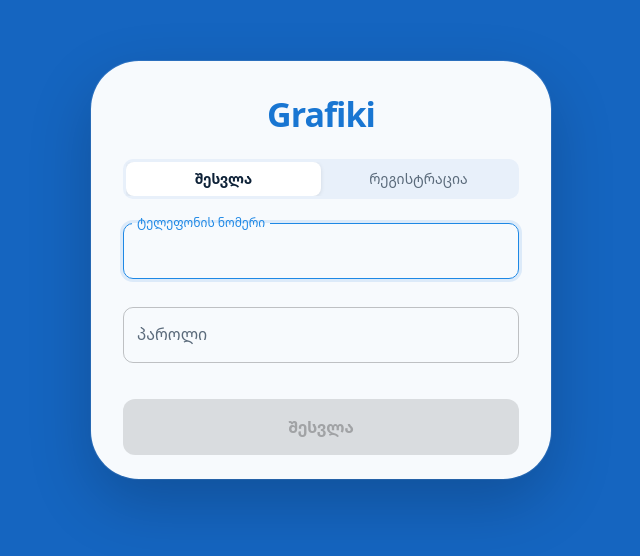
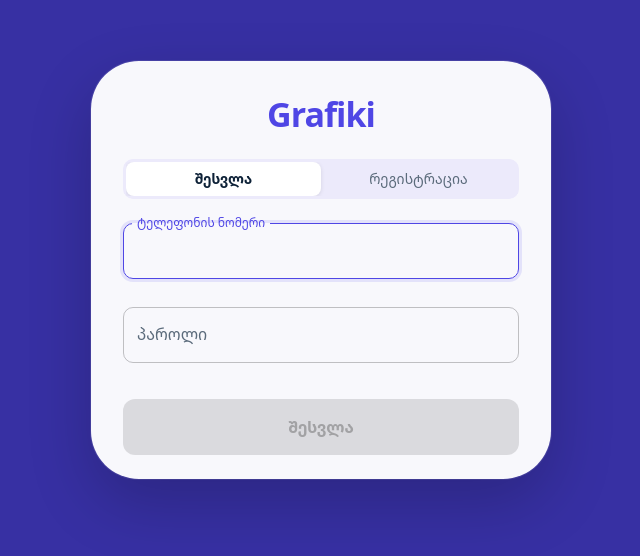
Before and after one commit to MindiaShantadze02/vis, a React (Vite) app in the folder client/: page /login in a window 1280 px wide. Shown: the part 130-686 px from the top of the page, without its empty margins (319-959 px from the left). Built offline with nearby package versions, Linux system fonts and the light colour scheme; no server answers.

Commit message:
added different themes

```diff
--- a/client/src/components/ui/ActionIconButton.tsx
+++ b/client/src/components/ui/ActionIconButton.tsx
@@ -30,9 +30,9 @@ const ActionIconButton = forwardRef<HTMLButtonElement, ActionIconButtonProps>(
           height: side,
           borderRadius: compact ? '8px' : '10px',
           color: danger ? 'error.main' : 'text.secondary',
-          bgcolor: danger ? 'rgba(220,38,38,0.06)' : 'rgba(25,118,210,0.06)',
+          bgcolor: danger ? 'rgba(220,38,38,0.06)' : 'rgba(79,70,229,0.06)',
           border: '1px solid',
-          borderColor: danger ? 'rgba(220,38,38,0.18)' : 'rgba(25,118,210,0.14)',
+          borderColor: danger ? 'rgba(220,38,38,0.18)' : 'rgba(79,70,229,0.14)',
           transition: 'all 0.15s ease',
           '&:hover': {
             color: '#fff',
@@ -40,7 +40,7 @@ const ActionIconButton = forwardRef<HTMLButtonElement, ActionIconButtonProps>(
             borderColor: danger ? 'error.main' : 'primary.main',
             boxShadow: danger
               ? '0 4px 12px rgba(220,38,38,0.25)'
-              : '0 4px 12px rgba(25,118,210,0.22)',
+              : '0 4px 12px rgba(79,70,229,0.22)',
           },
           '&:active': { transform: 'scale(0.94)' },
           ...sx,
--- a/client/src/pages/auth/LoginPage.tsx
+++ b/client/src/pages/auth/LoginPage.tsx
@@ -68,7 +68,7 @@ export default function LoginPage() {
         display: 'flex',
         alignItems: 'center',
         justifyContent: 'center',
-        background: '#1565C0',
+        background: '#3730A3',
         p: 2,
       }}
     >
--- a/client/src/pages/dashboard/settings/ProfileSettings.tsx
+++ b/client/src/pages/dashboard/settings/ProfileSettings.tsx
@@ -279,7 +279,7 @@ export default function ProfileSettings() {
                       <Box
                         sx={{
                           width: 22, height: 22, borderRadius: '50%',
-                          background: th.primary,
+                          background: th.swatch ?? th.primary,
                           boxShadow: 'inset 0 0 0 1px rgba(0,0,0,0.08)',
                           flexShrink: 0,
                         }}
--- a/client/src/pages/superadmin/SuperAdminLayout.tsx
+++ b/client/src/pages/superadmin/SuperAdminLayout.tsx
@@ -42,7 +42,7 @@ export default function SuperAdminLayout() {
         component="aside"
         sx={{
           width: DRAWER_WIDTH, flexShrink: 0,
-          bgcolor: '#15182b', color: 'white',
+          bgcolor: '#1A1830', color: 'white',
           display: 'flex', flexDirection: 'column',
           px: 1.5, py: 2.5,
         }}
--- a/client/src/theme/bookingThemes.ts
+++ b/client/src/theme/bookingThemes.ts
@@ -6,13 +6,13 @@ import baseTheme from './theme'
 // professional/business to fresh/sporty, plus a clean white — so owners get
 // personality without an overwhelming colour-picker.
 //
-// All themes are flat (no gradients). Four use a rich, confident solid colour
+// All themes are flat (no gradients). Most use a rich, confident solid colour
 // panel with light text; 'white' is a clean minimal light panel. Each pairs the
 // sidebar with a near-white page background and a refined accent colour applied
 // to buttons, inputs, the stepper, selected cards, etc. via a derived MUI theme
 // (see makeBookingTheme).
 
-export type BookingThemeKey = 'blue' | 'ocean' | 'sunset' | 'sporty' | 'white'
+export type BookingThemeKey = 'indigo' | 'blue' | 'ocean' | 'sunset' | 'sporty' | 'rose' | 'white'
 
 export interface BookingTheme {
   key: BookingThemeKey
@@ -30,10 +30,30 @@ export interface BookingTheme {
   primaryDark: string
   /** "r,g,b" of the accent — used for the translucent shadows/tints. */
   rgb: string
+  /**
+   * Optional colour shown in the settings picker dot. Defaults to `primary`.
+   * Override when the accent doesn't represent the theme's name — e.g. the
+   * 'white' theme's accent is near-black slate, so its dot shows white.
+   */
+  swatch?: string
 }
 
 export const BOOKING_THEMES: Record<BookingThemeKey, BookingTheme> = {
-  // Azure blue — the app default. Confident, trustworthy, professional.
+  // Indigo-violet — the app default. Light & airy: a soft lavender panel with
+  // dark text and a gentle indigo accent, so the customer-facing flow feels
+  // calm and welcoming while still echoing the admin brand.
+  indigo: {
+    key: 'indigo',
+    label: 'ინდიგო',
+    sidebar: '#EEF2FF',
+    sidebarText: 'dark',
+    pageBg: '#FAFAFF',
+    primary: '#6366F1',
+    primaryLight: '#C7D2FE',
+    primaryDark: '#4F46E5',
+    rgb: '99,102,241',
+  },
+  // Azure blue — classic, trustworthy, professional.
   blue: {
     key: 'blue',
     label: 'ლურჯი',
@@ -48,7 +68,7 @@ export const BOOKING_THEMES: Record<BookingThemeKey, BookingTheme> = {
   // Deep teal — calm, fresh and clean. Great for spas and clinics.
   ocean: {
     key: 'ocean',
-    label: 'ოკეანე',
+    label: 'ფირუზისფერი',
     sidebar: '#0E7490',
     sidebarText: 'light',
     pageBg: '#F1FAFC',
@@ -60,7 +80,7 @@ export const BOOKING_THEMES: Record<BookingThemeKey, BookingTheme> = {
   // Burnt amber — warm and inviting, with a premium feel.
   sunset: {
     key: 'sunset',
-    label: 'მზის ჩასვლა',
+    label: 'ნარინჯისფერი',
     sidebar: '#C2410C',
     sidebarText: 'light',
     pageBg: '#FFF7F2',
@@ -72,7 +92,7 @@ export const BOOKING_THEMES: Record<BookingThemeKey, BookingTheme> = {
   // Emerald green — fresh and energetic without being loud.
   sporty: {
     key: 'sporty',
-    label: 'სპორტული',
+    label: 'მწვანე',
     sidebar: '#047857',
     sidebarText: 'light',
     pageBg: '#F1FBF6',
@@ -81,11 +101,24 @@ export const BOOKING_THEMES: Record<BookingThemeKey, BookingTheme> = {
     primaryDark: '#065F46',
     rgb: '5,150,105',
   },
+  // Rose — warm and stylish, great for beauty and wellness. Light & airy: a
+  // soft blush panel with dark text and a gentle rose accent.
+  rose: {
+    key: 'rose',
+    label: 'ვარდისფერი',
+    sidebar: '#FFF1F5',
+    sidebarText: 'dark',
+    pageBg: '#FFFAFB',
+    primary: '#E5446A',
+    primaryLight: '#FBCFE0',
+    primaryDark: '#BE2C54',
+    rgb: '229,68,106',
+  },
   // Minimal — a clean light panel separated from the white content by a
   // hairline border, with a sleek near-black slate accent.
   white: {
     key: 'white',
-    label: 'მინიმალური',
+    label: 'თეთრი',
     sidebar: '#F8FAFC',
     sidebarText: 'dark',
     pageBg: '#FFFFFF',
@@ -93,12 +126,13 @@ export const BOOKING_THEMES: Record<BookingThemeKey, BookingTheme> = {
     primaryLight: '#94A3B8',
     primaryDark: '#0F172A',
     rgb: '30,41,59',
+    swatch: '#FFFFFF',
   },
 }
 
 export const BOOKING_THEME_LIST: BookingTheme[] = Object.values(BOOKING_THEMES)
 
-export const DEFAULT_BOOKING_THEME: BookingThemeKey = 'blue'
+export const DEFAULT_BOOKING_THEME: BookingThemeKey = 'indigo'
 
 /** Resolve a stored key (possibly null/unknown) to a theme, falling back to default. */
 export function getBookingTheme(key: string | null | undefined): BookingTheme {
--- a/client/src/theme/theme.ts
+++ b/client/src/theme/theme.ts
@@ -1,43 +1,48 @@
 import { createTheme } from '@mui/material/styles'
 
-const BLUE = {
-  50:  '#E3F2FD',
-  100: '#BBDEFB',
-  200: '#90CAF9',
-  300: '#64B5F6',
-  400: '#42A5F5',
-  500: '#2196F3',
-  600: '#1E88E5',
-  700: '#1976D2',
-  800: '#1565C0',
-  900: '#0D47A1',
+const INDIGO = {
+  50:  '#EEF2FF',
+  100: '#E0E7FF',
+  200: '#C7D2FE',
+  300: '#A5B4FC',
+  400: '#818CF8',
+  500: '#6366F1',
+  600: '#4F46E5',
+  700: '#4338CA',
+  800: '#3730A3',
+  900: '#312E81',
 }
 
+// "r,g,b" of the brand indigo (INDIGO[600]). Single source for the
+// translucent shadows/tints reused across the component overrides below,
+// so re-skinning the brand is a one-line change.
+const BRAND_RGB = '79,70,229'
+
 // ── Shared design tokens ──────────────────────────────────────
-// Single source of truth for the blue-tinted shadows and brand
-// surfaces that were previously re-typed inline across pages.
+// Single source of truth for the brand-tinted shadows and surfaces that
+// were previously re-typed inline across pages.
 
 export const elevation = {
   card:     '0 1px 3px rgba(0,0,0,0.06), 0 1px 2px rgba(0,0,0,0.04)',
-  cardHover: '0 8px 24px rgba(25,118,210,0.10), 0 2px 8px rgba(0,0,0,0.04)',
-  glow:     '0 4px 16px rgba(25,118,210,0.30)',
-  glowSoft: '0 4px 12px rgba(25,118,210,0.18)',
-  modal:    '0 24px 48px rgba(0,0,0,0.12), 0 0 0 1px rgba(25,118,210,0.06)',
+  cardHover: `0 8px 24px rgba(${BRAND_RGB},0.10), 0 2px 8px rgba(0,0,0,0.04)`,
+  glow:     `0 4px 16px rgba(${BRAND_RGB},0.30)`,
+  glowSoft: `0 4px 12px rgba(${BRAND_RGB},0.18)`,
+  modal:    `0 24px 48px rgba(0,0,0,0.12), 0 0 0 1px rgba(${BRAND_RGB},0.06)`,
 }
 
 // Flat brand surfaces (gradients removed — kept as a named map so page
 // backgrounds stay consistent and in one place).
 export const gradient = {
-  brand:   BLUE[700],
-  topbar:  BLUE[700],
-  sidebar: BLUE[800],
+  brand:   INDIGO[600],
+  topbar:  INDIGO[600],
+  sidebar: INDIGO[800],
   panel:   '#FFFFFF',
 }
 
-// Subtle grape tints for hover/selected surfaces (e.g. nav items).
+// Subtle indigo tints for hover/selected surfaces (e.g. nav items).
 export const tint = {
-  hover:       'rgba(25,118,210,0.05)',
-  hoverBorder: 'rgba(25,118,210,0.20)',
+  hover:       `rgba(${BRAND_RGB},0.05)`,
+  hoverBorder: `rgba(${BRAND_RGB},0.20)`,
 }
 
 // ── Layout width tokens ───────────────────────────────────────
@@ -52,22 +57,22 @@ export const LAYOUT = {
 const theme = createTheme({
   palette: {
     primary: {
-      main:         BLUE[700],
-      light:        BLUE[400],
-      dark:         BLUE[800],
+      main:         INDIGO[600],
+      light:        INDIGO[400],
+      dark:         INDIGO[800],
       contrastText: '#FFFFFF',
     },
     secondary: {
-      main:         '#E3F2FD',
-      contrastText: BLUE[800],
+      main:         INDIGO[50],
+      contrastText: INDIGO[800],
     },
     background: {
-      default: '#F4F8FD',
+      default: '#F5F5FF',
       paper:   '#FFFFFF',
     },
     // ── Status palette ──────────────────────────────────────────
     // Cool, harmonized status tones tuned to sit calmly beside the
-    // blue brand. Drive appointment status presentation (see
+    // indigo brand. Drive appointment status presentation (see
     // StatusChip): approved→success, pending→warning, rejected→error,
     // completed→info. `light` values are pale tints used as surfaces.
     success: {
@@ -89,9 +94,9 @@ const theme = createTheme({
       contrastText: '#FFFFFF',
     },
     info: {
-      main:         '#4F7BD9', // completed — brand indigo-blue
-      light:        '#E2EAF9',
-      dark:         '#3A5FB0',
+      main:         INDIGO[500], // completed — brand indigo
+      light:        '#E8E9FD',
+      dark:         INDIGO[700],
       contrastText: '#FFFFFF',
     },
     text: {
@@ -99,7 +104,7 @@ const theme = createTheme({
       secondary: '#5B6B7B',
       disabled:  '#A4B0BC',
     },
-    divider: 'rgba(25,118,210,0.10)',
+    divider: `rgba(${BRAND_RGB},0.10)`,
   },
 
   typography: {
@@ -129,25 +134,25 @@ const theme = createTheme({
           '&:active': { transform: 'scale(0.97)' },
         },
         contained: {
-          boxShadow: '0 1px 3px rgba(25,118,210,0.18)',
+          boxShadow: `0 1px 3px rgba(${BRAND_RGB},0.18)`,
           '&:hover': {
-            boxShadow: '0 4px 16px rgba(25,118,210,0.30)',
+            boxShadow: `0 4px 16px rgba(${BRAND_RGB},0.30)`,
             transform: 'translateY(-1px)',
           },
           '&:active': {
-            boxShadow: '0 1px 3px rgba(25,118,210,0.18)',
+            boxShadow: `0 1px 3px rgba(${BRAND_RGB},0.18)`,
             transform: 'scale(0.97) translateY(0)',
           },
         },
         outlined: {
-          borderColor: 'rgba(25,118,210,0.35)',
+          borderColor: `rgba(${BRAND_RGB},0.35)`,
           '&:hover': {
-            borderColor: BLUE[600],
-            backgroundColor: 'rgba(25,118,210,0.04)',
+            borderColor: INDIGO[600],
+            backgroundColor: `rgba(${BRAND_RGB},0.04)`,
           },
         },
         text: {
-          '&:hover': { backgroundColor: 'rgba(25,118,210,0.06)' },
+          '&:hover': { backgroundColor: `rgba(${BRAND_RGB},0.06)` },
         },
         sizeSmall: { padding: '6px 14px', fontSize: '0.8125rem' },
         sizeLarge: { padding: '14px 32px', fontSize: '1rem', borderRadius: 12 },
@@ -159,10 +164,10 @@ const theme = createTheme({
         root: {
           boxShadow: '0 1px 3px rgba(0,0,0,0.06), 0 1px 2px rgba(0,0,0,0.04)',
           borderRadius: 16,
-          border: '1px solid rgba(25,118,210,0.06)',
+          border: `1px solid rgba(${BRAND_RGB},0.06)`,
           transition: 'box-shadow 0.2s ease, transform 0.2s ease',
           '&:hover': {
-            boxShadow: '0 8px 24px rgba(25,118,210,0.10), 0 2px 8px rgba(0,0,0,0.04)',
+            boxShadow: `0 8px 24px rgba(${BRAND_RGB},0.10), 0 2px 8px rgba(0,0,0,0.04)`,
             transform: 'translateY(-2px)',
           },
         },
@@ -177,18 +182,18 @@ const theme = createTheme({
             borderRadius: 10,
             transition: 'box-shadow 0.15s ease',
             '&:hover .MuiOutlinedInput-notchedOutline': {
-              borderColor: BLUE[600],
+              borderColor: INDIGO[600],
             },
             '&.Mui-focused': {
-              boxShadow: '0 0 0 3px rgba(25,118,210,0.12)',
+              boxShadow: `0 0 0 3px rgba(${BRAND_RGB},0.12)`,
             },
             '&.Mui-focused .MuiOutlinedInput-notchedOutline': {
-              borderColor: BLUE[600],
+              borderColor: INDIGO[600],
               borderWidth: '1.5px',
             },
           },
           '& .MuiInputLabel-root.Mui-focused': {
-            color: BLUE[600],
+            color: INDIGO[600],
           },
         },
       },
@@ -205,11 +210,11 @@ const theme = createTheme({
         root: {
           height: 4,
           borderRadius: 2,
-          backgroundColor: 'rgba(25,118,210,0.10)',
+          backgroundColor: `rgba(${BRAND_RGB},0.10)`,
         },
         bar: {
           borderRadius: 2,
-          backgroundColor: BLUE[600],
+          backgroundColor: INDIGO[600],
           transition: 'transform 0.5s cubic-bezier(0.16,1,0.3,1)',
         },
       },
@@ -218,10 +223,10 @@ const theme = createTheme({
     MuiStepIcon: {
       styleOverrides: {
         root: {
-          color: 'rgba(25,118,210,0.20)',
+          color: `rgba(${BRAND_RGB},0.20)`,
           '&.Mui-active': {
-            color: BLUE[600],
-            filter: 'drop-shadow(0 2px 6px rgba(25,118,210,0.35))',
+            color: INDIGO[600],
+            filter: `drop-shadow(0 2px 6px rgba(${BRAND_RGB},0.35))`,
           },
           '&.Mui-completed': { color: '#0E9F6E' },
         },
@@ -230,14 +235,14 @@ const theme = createTheme({
 
     MuiStepConnector: {
       styleOverrides: {
-        line: { borderColor: 'rgba(25,118,210,0.20)' },
+        line: { borderColor: `rgba(${BRAND_RGB},0.20)` },
       },
     },
 
     MuiStepLabel: {
       styleOverrides: {
         label: {
-          '&.Mui-active':    { fontWeight: 600, color: BLUE[600] },
+          '&.Mui-active':    { fontWeight: 600, color: INDIGO[600] },
           '&.Mui-completed': { fontWeight: 500 },
         },
       },
@@ -251,11 +256,11 @@ const theme = createTheme({
           fontWeight: 500,
           transition: 'all 0.15s ease',
           '&.Mui-selected': {
-            backgroundColor: 'rgba(25,118,210,0.10)',
-            color: BLUE[700],
-            borderColor: BLUE[600],
+            backgroundColor: `rgba(${BRAND_RGB},0.10)`,
+            color: INDIGO[700],
+            borderColor: INDIGO[600],
             fontWeight: 600,
-            '&:hover': { backgroundColor: 'rgba(25,118,210,0.15)' },
+            '&:hover': { backgroundColor: `rgba(${BRAND_RGB},0.15)` },
           },
         },
       },
@@ -271,7 +276,7 @@ const theme = createTheme({
       styleOverrides: {
         paper: {
           borderRadius: 20,
-          boxShadow: '0 24px 48px rgba(0,0,0,0.12), 0 0 0 1px rgba(25,118,210,0.06)',
+          boxShadow: `0 24px 48px rgba(0,0,0,0.12), 0 0 0 1px rgba(${BRAND_RGB},0.06)`,
         },
       },
     },
@@ -289,7 +294,7 @@ const theme = createTheme({
       styleOverrides: {
         root: {
           borderRadius: 10,
-          backgroundColor: '#E8F0FA',
+          backgroundColor: '#ECEAFB',
           padding: '3px',
           minHeight: 40,
         },
@@ -323,9 +328,9 @@ const theme = createTheme({
       styleOverrides: {
         switchBase: {
           '&.Mui-checked': {
-            color: BLUE[600],
+            color: INDIGO[600],
             '& + .MuiSwitch-track': {
-              backgroundColor: BLUE[600],
+              backgroundColor: INDIGO[600],
               opacity: 0.5,
             },
           },
@@ -336,7 +341,7 @@ const theme = createTheme({
     MuiAvatar: {
       styleOverrides: {
         root: {
-          backgroundColor: BLUE[600],
+          backgroundColor: INDIGO[600],
           fontWeight: 700,
         },
       },
@@ -358,11 +363,11 @@ const theme = createTheme({
       styleOverrides: {
         root: {
           borderRadius: '12px !important',
-          border: '1px solid rgba(25,118,210,0.08)',
+          border: `1px solid rgba(${BRAND_RGB},0.08)`,
           boxShadow: 'none',
           '&:before': { display: 'none' },
           '&.Mui-expanded': {
-            boxShadow: '0 4px 16px rgba(25,118,210,0.08)',
+            boxShadow: `0 4px 16px rgba(${BRAND_RGB},0.08)`,
           },
         },
       },
```
Also changed, not shown: 1 other file (tests, documents, lock files or other folders).
